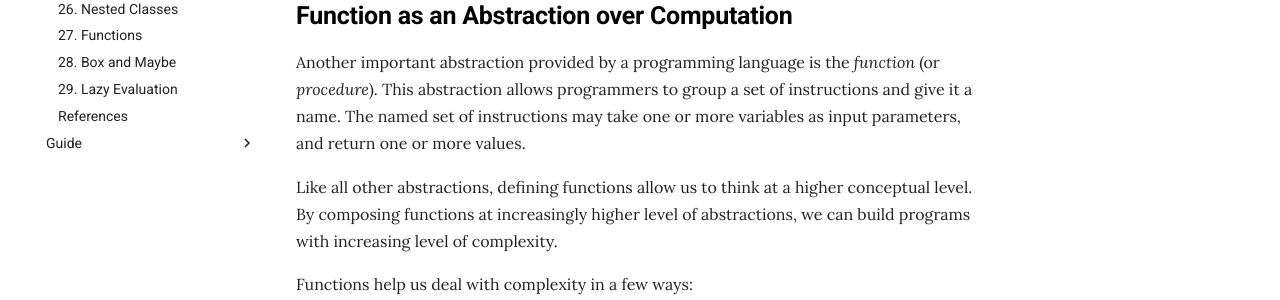
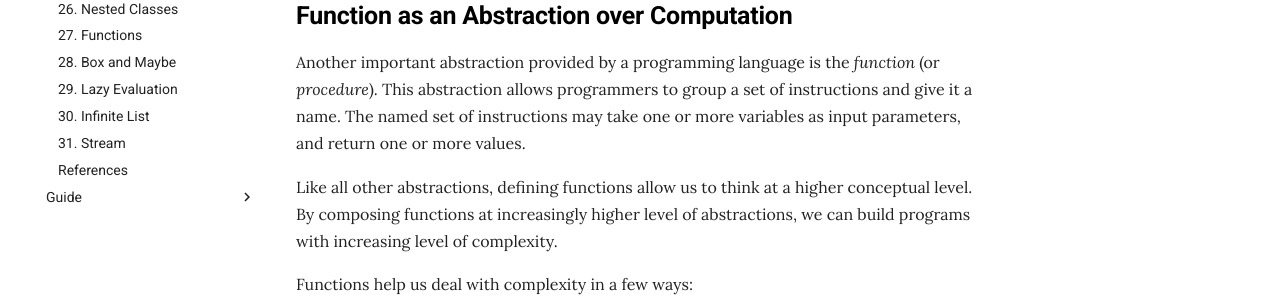
Before and after one commit to nus-cs2030s/2021-s2, an MkDocs documentation site: the page built from docs/03-function.md, in a window 1280 px wide. Shown: the part 417-717 px from the top of the page. Built offline with MkDocs 1.6.1 and Material for MkDocs 9.7.7, drawn with Linux system fonts in a browser that asks for light colours.

Commit message:
Update TOC to point to Unit 30/31

```diff
--- a/mkdocs.yml
+++ b/mkdocs.yml
@@ -34,6 +34,8 @@ nav:
     - 27. Functions: '27-functions.md'
     - 28. Box and Maybe: '28-box-maybe.md'
     - 29. Lazy Evaluation: '29-lazy.md'
+    - 30. Infinite List: '30-infinitelist.md'
+    - 31. Stream: '31-stream.md'
     - References: 'references.md'
   - Guide:
     - Programming Environments: 'environments.md'
```
